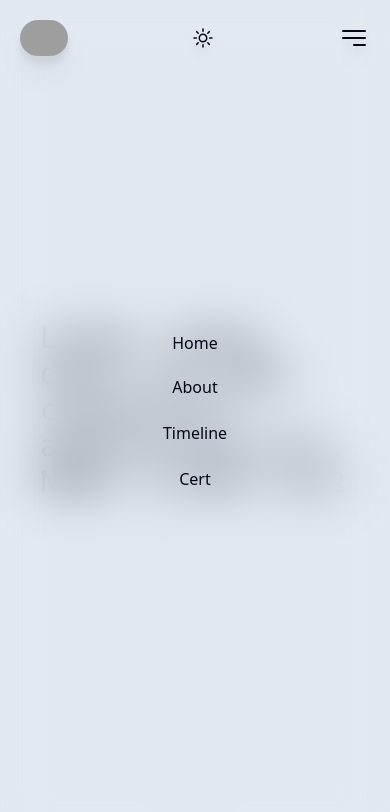
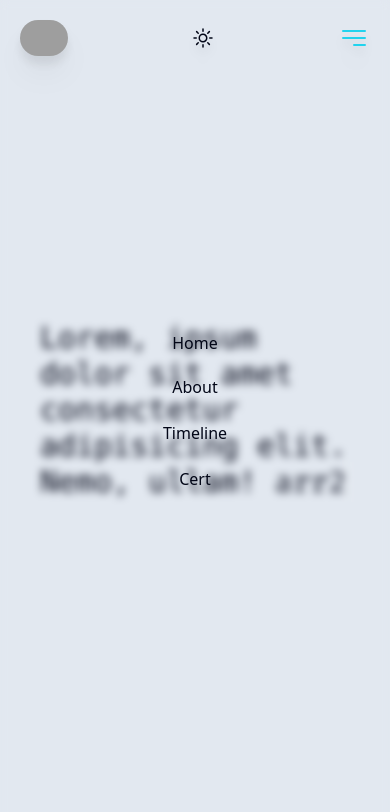
Before and after one commit to aru-ga/kaze-teru, a website: page src/index.html in a window 390 px wide. Both pictures are taken after a click on the icon 354 px from the left and 38 px from the top of the page. Shown: the top 812 px of the page. Drawn offline with Linux system fonts and the light colour scheme; grey boxes are pictures that could not be loaded.

Commit message:
navmob
minor details

```diff
--- a/src/index.html
+++ b/src/index.html
@@ -42,7 +42,7 @@
       </nav>
       <!-- mobairu -mt-48-->
 
-        <div id="navmob-extend" class="navmob-extend -mt-full backdrop-blur-xl z-30 fixed w-screen h-screen justify-center items-center flex flex-col ease-in-out duration-1000">
+        <div id="navmob-extend" class="navmob-extend -mt-full backdrop-blur-sm z-30 fixed w-screen h-screen justify-center items-center flex flex-col ease-in-out duration-1000">
             <a href="#" class="mb-5 hover:text-cyan-500">Home</a>
             <a href="#about" class="mb-5 border-transparent border-b-2 hover:text-cyan-500 hover:border-b-2 duration-300">About</a>
             <a href="#timeline" class="mb-5 border-transparent border-b-2 hover:text-cyan-500 hover:border-b-2 duration-300">Timeline</a>
--- a/src/script.js
+++ b/src/script.js
@@ -88,6 +88,8 @@ window.addEventListener('scroll', () => {
 navmob.addEventListener('click', () => {
   const isBackgroundSet = navbar.classList.contains('bg-slate-900');
   navmobE.classList.toggle('-mt-full');
+  navmobE.classList.toggle('duration-500')
+  navmob.classList.toggle('text-cyan-400')
 });
 // main.js
 const sun = document.getElementById("sun");
```
Also changed, not shown: dist/output.css.
